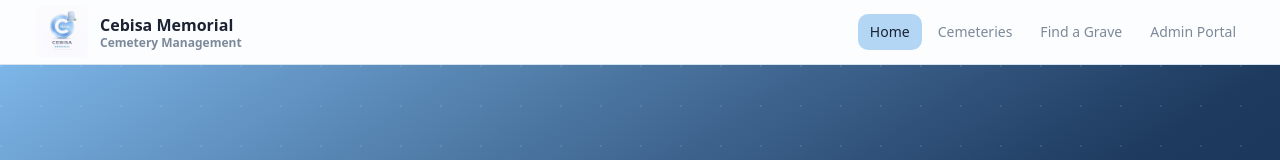
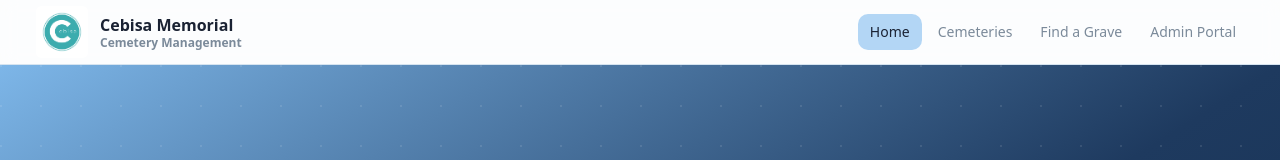
Before and after one commit to sanele23/cemetary-app, a Next.js app: page / in a window 1280 px wide. Shown: the top 160 px of the page. Built offline with nearby package versions, Linux system fonts and the light colour scheme.

Commit message:
fix: logo fix

```diff
--- a/src/components/layout/header.tsx
+++ b/src/components/layout/header.tsx
@@ -28,7 +28,7 @@ export default function Header() {
         {/* Logo */}
         <Link href="/" className="flex items-center gap-2">
           <Image
-            src="/cebisa-logo.jpeg"
+            src="/cebisa-logo.png"
             alt="Cebisa Memorial Logo"
             width={60}
             height={60}
```
Also changed, not shown: public/WhatsApp Image 2026-03-30 at 07.24.29.jpeg (renamed from public/cebisa-logo.jpeg), public/cebisa-logo.png (added).
